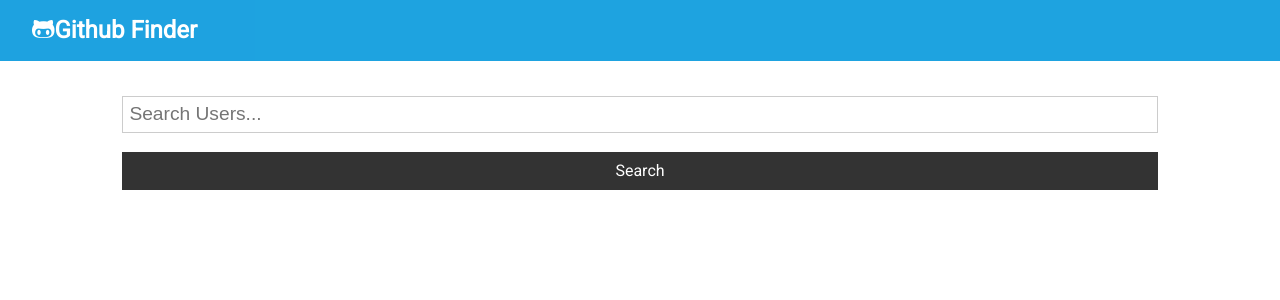
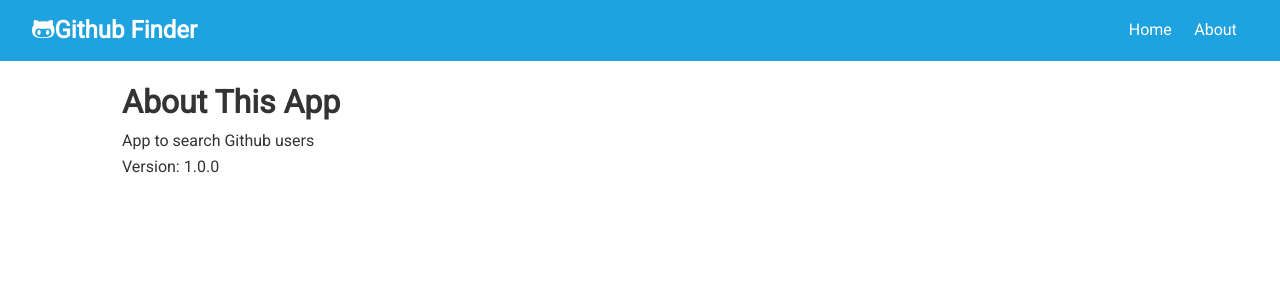
Before and after one commit to ChitownCoder/github-finder-fun, a React (Create React App) app: page /about in a window 1280 px wide. Shown: the top 300 px of the page. Built offline with nearby package versions, Linux system fonts and the light colour scheme; the HTML template or start-up script is replaced by a standard one.

Commit message:
I have added Router, pages are rendering no errors

```diff
--- a/package.json
+++ b/package.json
@@ -9,6 +9,7 @@
     "axios": "^0.19.2",
     "react": "^16.13.1",
     "react-dom": "^16.13.1",
+    "react-router-dom": "^5.2.0",
     "react-scripts": "3.4.1",
     "websocket-extensions": "^0.1.4"
   },
--- a/src/App.js
+++ b/src/App.js
@@ -1,8 +1,10 @@
-import React, { Component } from 'react';
+import React, { Fragment, Component } from 'react';
+import { BrowserRouter as Router, Switch, Route } from 'react-router-dom';
 import Navbar from './components/layout/Navbar';
 import Users from './components/users/Users';
 import Search from './components/users/Search';
 import Alert from './components/layout/Alert';
+import About from './components/pages/About'
 import axios from 'axios';
 import './App.css';
 
@@ -39,11 +41,14 @@
 		const { users, loading } = this.state;
 
 		return (
+			<Router>
 				<div className="App">
 					<Navbar />
 					<div className="container">
 						<Alert alert={this.state.alert} />
-
+						<Switch>
+							<Route exact path='/' render={props => (
+								<Fragment>
 										<Search
 							searchUsers={this.searchUsers}
 							clearUsers={this.clearUsers}
@@ -51,8 +56,14 @@
 							setAlert={this.setAlert}
 						/>
 						<Users loading={loading} users={users} />
+								</Fragment>
+							)}/>
+							<Route  exact path='/about' component={About}/>
+						</Switch>
+
 					</div>
 				</div>
+			</Router>
 		);
 	}
 }
--- a/src/components/layout/Navbar.js
+++ b/src/components/layout/Navbar.js
@@ -1,8 +1,8 @@
 import React from 'react';
-import PropTypes from 'prop-types'
+import PropTypes from 'prop-types';
+import { Link } from 'react-router-dom';
 
-
-const Navbar = ({icon, title}) =>  {
+const Navbar = ({ icon, title }) => {
 	return (
 		//*I HAVE USED BG-PRIMARY TO CHANGE THE COLOR OF THE NAV AREA
 		<nav className="navbar bg-primary">
@@ -11,20 +11,27 @@
 				<i className={icon} />
 				{title}
 			</h1>
+
+			<ul>
+				<li>
+					<Link to="/">Home</Link>
+				</li>
+				<li>
+					<Link to="/about">About</Link>
+				</li>
+			</ul>
 		</nav>
 	);
+};
 
-}
-
-Navbar.defaultProps ={
+Navbar.defaultProps = {
 	title: 'Github Finder',
-	icon: 'fa fa-github-alt' /*CALLING FONT AWESOME HERE*/
-}
+	icon: 'fa fa-github-alt' /*CALLING FONT AWESOME HERE*/,
+};
 
 Navbar.propTypes = {
 	title: PropTypes.string.isRequired,
-	icon: PropTypes.string.isRequired
+	icon: PropTypes.string.isRequired,
 };
 
-
 export default Navbar;
--- /dev/null
+++ b/src/components/pages/About.js
@@ -0,0 +1,13 @@
+import React, { Fragment } from 'react';
+
+const About = () => {
+	return (
+		<Fragment>
+			<h1>About This App</h1>
+			<p>App to search Github users</p>
+			<p>Version: 1.0.0</p>
+		</Fragment>
+	);
+};
+
+export default About;
```
Also changed, not shown: 1 other file (tests, documents, lock files or other folders). Lines whose indentation alone changed are shown as unchanged.
